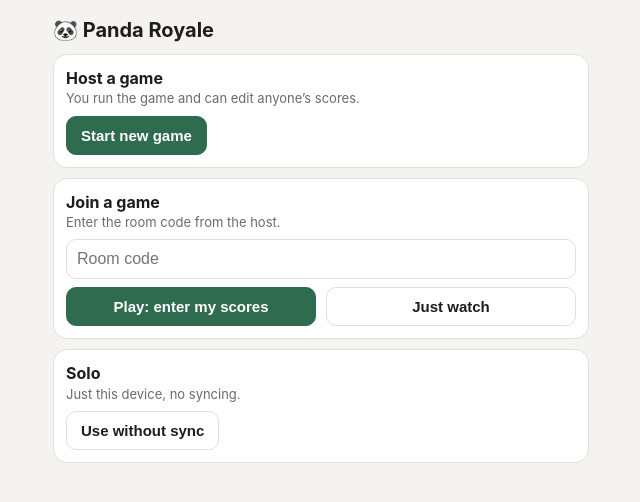
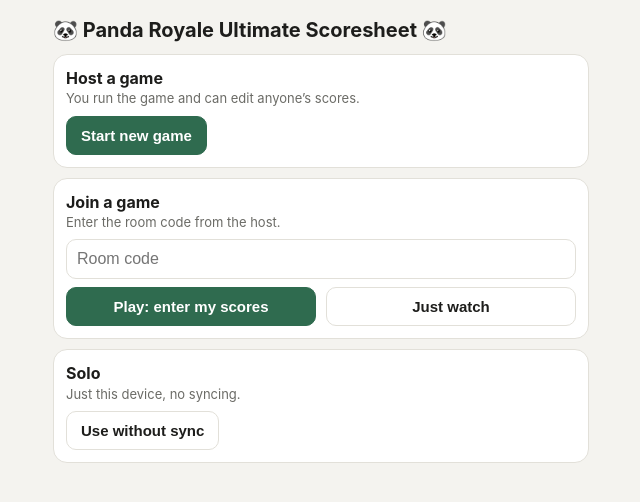
Before and after one commit to nicholausjp/Panda-Royale-Ultimate-Scoresheet-, a plain HTML site: page index.html in a window 1280 px wide. Shown: the whole page, without its empty margins (319-959 px from the left). Drawn offline with Linux system fonts and the light colour scheme.

Commit message:
Update index.html

```diff
--- a/index.html
+++ b/index.html
@@ -50,7 +50,7 @@ input.txt{flex:1;padding:10px;border:1px solid var(--line);border-radius:10px;fo
 </style>
 </head>
 <body>
-<h1>🐼 Panda Royale</h1>
+<h1>🐼 Panda Royale Ultimate Scoresheet 🐼</h1>
 <div id="bar"></div>
 <div id="app"></div>
 <div class="tabs">
```
